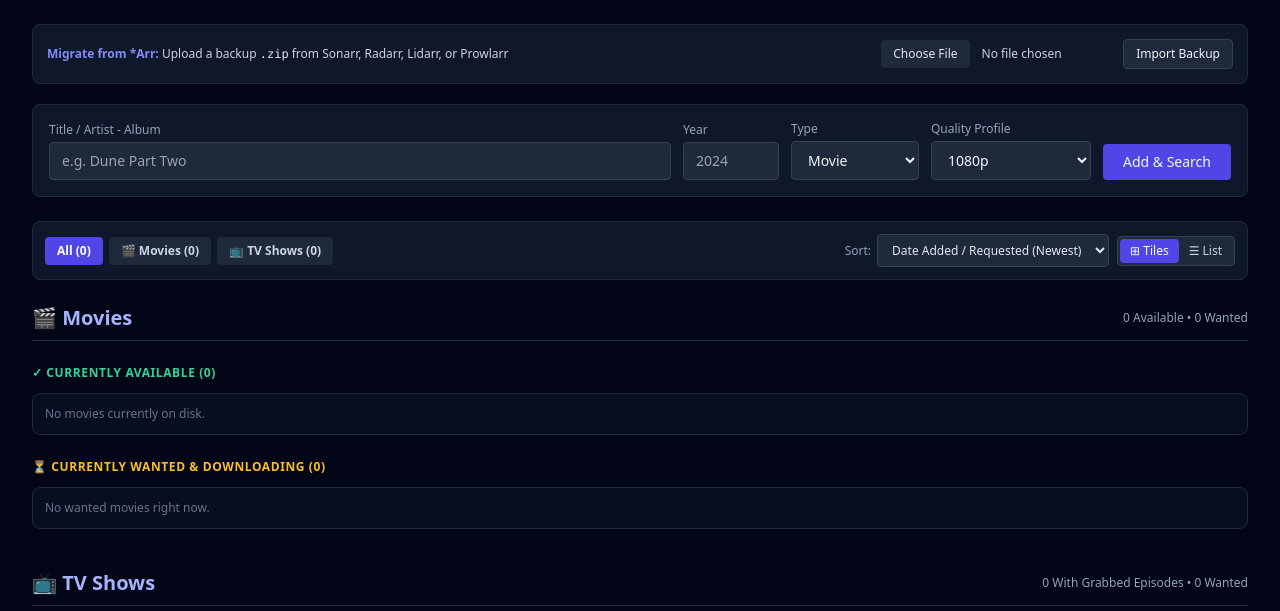
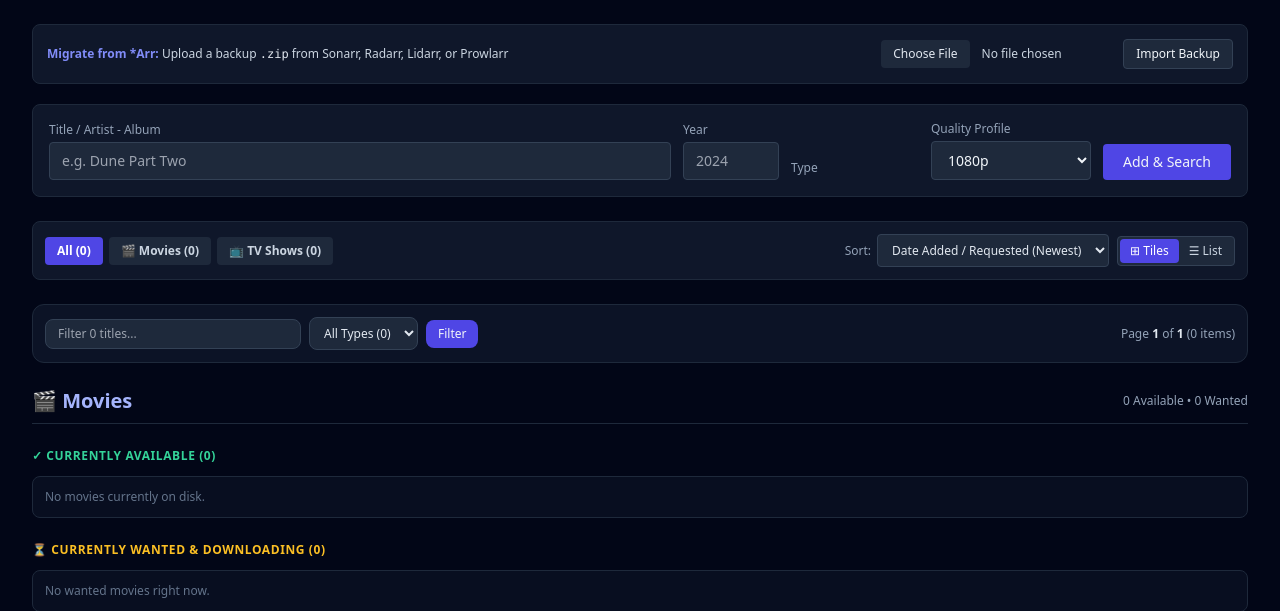
Before and after one commit to chr0nicdreamz/omniarr-compose, a FastAPI app: page / in a window 1280 px wide. Shown: the part 171-782 px from the top of the page. Run offline with FastAPI, Linux system fonts and the light colour scheme; data that the repository does not hold is empty; parts of the project's set-up code (start-up, migrations or seed data) failed here and were passed over; some libraries are stand-ins or nearby versions.

Commit message:
Paginate Movies and TV Shows independently and unify filter bar

```diff
--- a/app/main.py
+++ b/app/main.py
@@ -65,17 +65,37 @@ def verify_api_key(x_api_key: str = Header(None), apikey: str = None, db: Sessio
 # --- WEB UI ROUTES ---
 
 @app.get("/", response_class=HTMLResponse)
-def dashboard(request: Request, tab: str = "library", sort: str = "added_desc", msg: str = "", db: Session = Depends(get_db)):
-    q = db.query(MediaItem)
+def dashboard(request: Request, tab: str = "library", sort: str = "added_desc", q: str = "", media_type: str = "", page: int = 1, msg: str = "", db: Session = Depends(get_db)):
+    base_q = db.query(MediaItem)
+    search_q = q.strip()
+    if search_q:
+        base_q = base_q.filter(MediaItem.title.ilike(f"%{search_q}%"))
+
     if sort == "added_asc":
-        q = q.order_by(MediaItem.added_at.asc())
+        order_col = MediaItem.added_at.asc()
     elif sort == "title_asc":
-        q = q.order_by(MediaItem.title.asc())
+        order_col = MediaItem.title.asc()
     elif sort == "title_desc":
-        q = q.order_by(MediaItem.title.desc())
+        order_col = MediaItem.title.desc()
     else:
-        q = q.order_by(MediaItem.added_at.desc())
-    items = q.all()
+        order_col = MediaItem.added_at.desc()
+
+    per_page = 30
+    movie_q = base_q.filter(MediaItem.media_type == "movie")
+    tv_q = base_q.filter(MediaItem.media_type == "tv")
+
+    total_movies = movie_q.count()
+    total_tv = tv_q.count()
+    total_items = total_movies + total_tv
+
+    max_count = max(total_movies, total_tv, 1)
+    total_pages = max(1, (max_count + per_page - 1) // per_page)
+    page = max(1, min(page, total_pages))
+    offset = (page - 1) * per_page
+
+    movie_slice = movie_q.order_by(order_col).offset(offset).limit(per_page).all()
+    tv_slice = tv_q.order_by(order_col).offset(offset).limit(per_page).all()
+    items = movie_slice + tv_slice
     episode_counts = dict(
         db.query(EpisodeItem.media_item_id, func.count(EpisodeItem.id))
         .group_by(EpisodeItem.media_item_id)
@@ -111,6 +131,13 @@ def dashboard(request: Request, tab: str = "library", sort: str = "added_desc",
         "root_folders": root_folders,
         "active_tab": tab,
         "sort": sort,
+        "q": search_q,
+        "media_type": media_type,
+        "page": page,
+        "total_pages": total_pages,
+        "total_items": total_items,
+        "total_movies": total_movies,
+        "total_tv": total_tv,
         "msg": msg,
     })
 
--- a/app/templates/index.html
+++ b/app/templates/index.html
@@ -184,11 +184,6 @@
             </div>
             <div class="w-32">
                 <label class="block text-xs text-slate-400 mb-1">Type</label>
-                <select name="media_type" class="w-full bg-slate-800 border border-slate-700 rounded px-3 py-2 text-sm">
-                    <option value="movie">Movie</option>
-                    <option value="tv">TV Show</option>
-                    <option value="music">Music</option>
-                </select>
             </div>
             <div class="w-40">
                 <label class="block text-xs text-slate-400 mb-1">Quality Profile</label>
@@ -214,15 +209,15 @@
             <div class="flex flex-wrap items-center gap-1.5">
                 <button type="button" onclick="filterLibrary('all')" id="btn-lib-all"
                         class="lib-filter-btn bg-indigo-600 text-white px-3 py-1.5 rounded text-xs font-semibold">
-                    All ({{ items|length }})
+                    All ({{ total_items }})
                 </button>
                 <button type="button" onclick="filterLibrary('movies')" id="btn-lib-movies"
                         class="lib-filter-btn bg-slate-800 text-slate-300 hover:bg-slate-700 px-3 py-1.5 rounded text-xs font-semibold">
-                    🎬 Movies ({{ movie_items|length }})
+                    🎬 Movies ({{ total_movies }})
                 </button>
                 <button type="button" onclick="filterLibrary('tv')" id="btn-lib-tv"
                         class="lib-filter-btn bg-slate-800 text-slate-300 hover:bg-slate-700 px-3 py-1.5 rounded text-xs font-semibold">
-                    📺 TV Shows ({{ tv_items|length }})
+                    📺 TV Shows ({{ total_tv }})
                 </button>
             </div>
 
@@ -256,6 +251,37 @@
         <!-- MOVIES SECTION -->
         {% set movies_available = movie_items | selectattr('status', 'equalto', 'available') | list %}
         {% set movies_wanted = movie_items | rejectattr('status', 'equalto', 'available') | list %}
+
+                <!-- Library Search, Type Filter & Pagination Bar -->
+        <form method="get" action="/" class="flex flex-wrap items-center justify-between gap-3 bg-slate-900/80 border border-slate-800 p-3 rounded-xl mb-6">
+            <input type="hidden" name="tab" value="library">
+            <input type="hidden" name="sort" value="{{ sort }}">
+            <div class="flex flex-wrap items-center gap-2 flex-1 min-w-[240px]">
+                <input type="text" name="q" value="{{ q }}" placeholder="Filter {{ total_items }} titles..."
+                       class="bg-slate-800 border border-slate-700 rounded-lg px-3 py-1.5 text-xs text-slate-200 w-64">
+                <select name="media_type" onchange="this.form.submit()" class="bg-slate-800 border border-slate-700 rounded-lg px-2.5 py-1.5 text-xs text-slate-200">
+                    <option value="">All Types ({{ total_items }})</option>
+                    <option value="movie" {{ 'selected' if media_type == 'movie' }}>Movies</option>
+                    <option value="tv" {{ 'selected' if media_type == 'tv' }}>TV Shows</option>
+                    <option value="music" {{ 'selected' if media_type == 'music' }}>Music</option>
+                </select>
+                <button type="submit" class="bg-indigo-600 hover:bg-indigo-500 px-3 py-1.5 rounded-lg text-xs font-medium">Filter</button>
+                {% if q or media_type %}
+                <a href="/?tab=library&sort={{ sort }}" class="text-xs text-slate-400 hover:text-slate-200 px-2">Reset</a>
+                {% endif %}
+            </div>
+            <div class="flex items-center gap-2 text-xs text-slate-400">
+                <span>Page <strong class="text-slate-200">{{ page }}</strong> of <strong class="text-slate-200">{{ total_pages }}</strong> ({{ total_items }} items)</span>
+                {% if page > 1 %}
+                <a href="/?tab=library&sort={{ sort }}&q={{ q }}&page={{ page - 1 }}"
+                   class="bg-slate-800 hover:bg-slate-700 border border-slate-700 px-2.5 py-1 rounded text-slate-200">← Prev</a>
+                {% endif %}
+                {% if page < total_pages %}
+                <a href="/?tab=library&sort={{ sort }}&q={{ q }}&page={{ page + 1 }}"
+                   class="bg-slate-800 hover:bg-slate-700 border border-slate-700 px-2.5 py-1 rounded text-slate-200">Next →</a>
+                {% endif %}
+            </div>
+        </form>
 
         <section id="section-movies" class="mb-10 space-y-6">
             <div class="flex items-center justify-between border-b border-slate-800 pb-2">
@@ -318,6 +344,19 @@
                 {% endif %}
             </div>
         </section>
+        {% if total_pages > 1 %}
+        <div class="flex items-center justify-center gap-3 mt-4 mb-8 py-3 text-xs">
+            {% if page > 1 %}
+            <a href="/?tab=library&sort={{ sort }}&q={{ q }}&page={{ page - 1 }}"
+               class="bg-slate-800 hover:bg-slate-700 border border-slate-700 px-3.5 py-1.5 rounded-lg text-slate-200">← Previous Page</a>
+            {% endif %}
+            <span class="text-slate-400">Page <strong class="text-slate-200">{{ page }}</strong> of <strong class="text-slate-200">{{ total_pages }}</strong></span>
+            {% if page < total_pages %}
+            <a href="/?tab=library&sort={{ sort }}&q={{ q }}&page={{ page + 1 }}"
+               class="bg-slate-800 hover:bg-slate-700 border border-slate-700 px-3.5 py-1.5 rounded-lg text-slate-200">Next Page →</a>
+            {% endif %}
+        </div>
+        {% endif %}
         {% endif %}
 
         <!-- TAB 2: MEDIA MANAGEMENT -->
```
